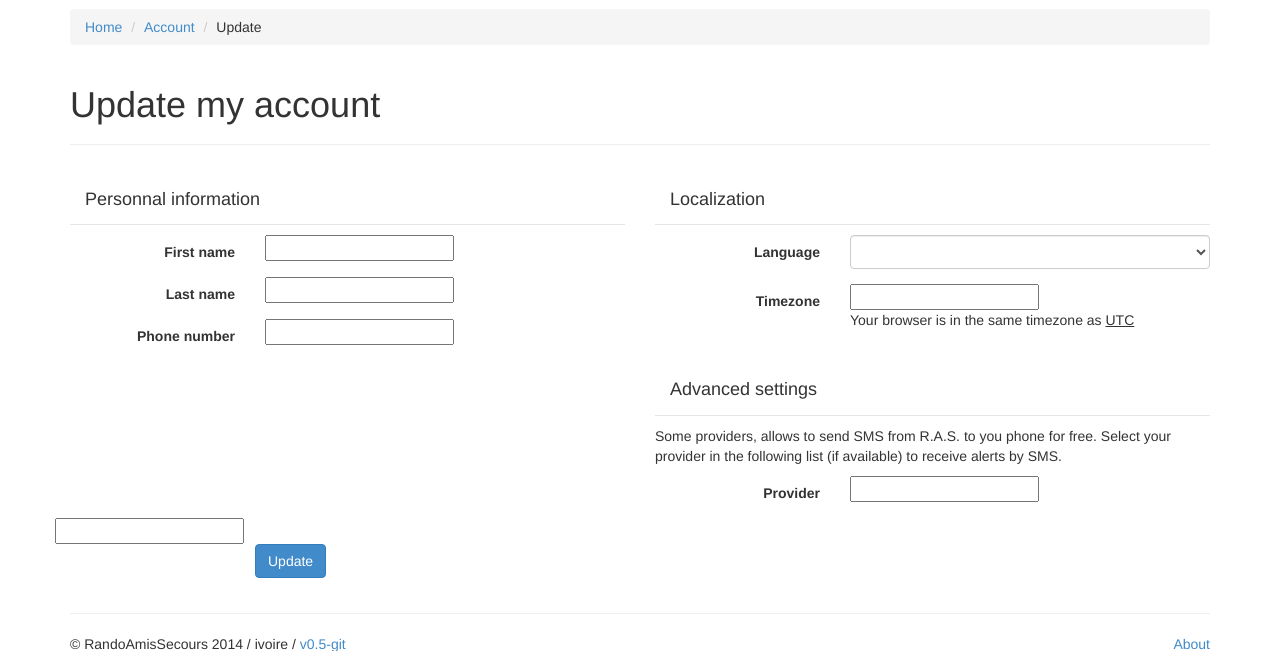
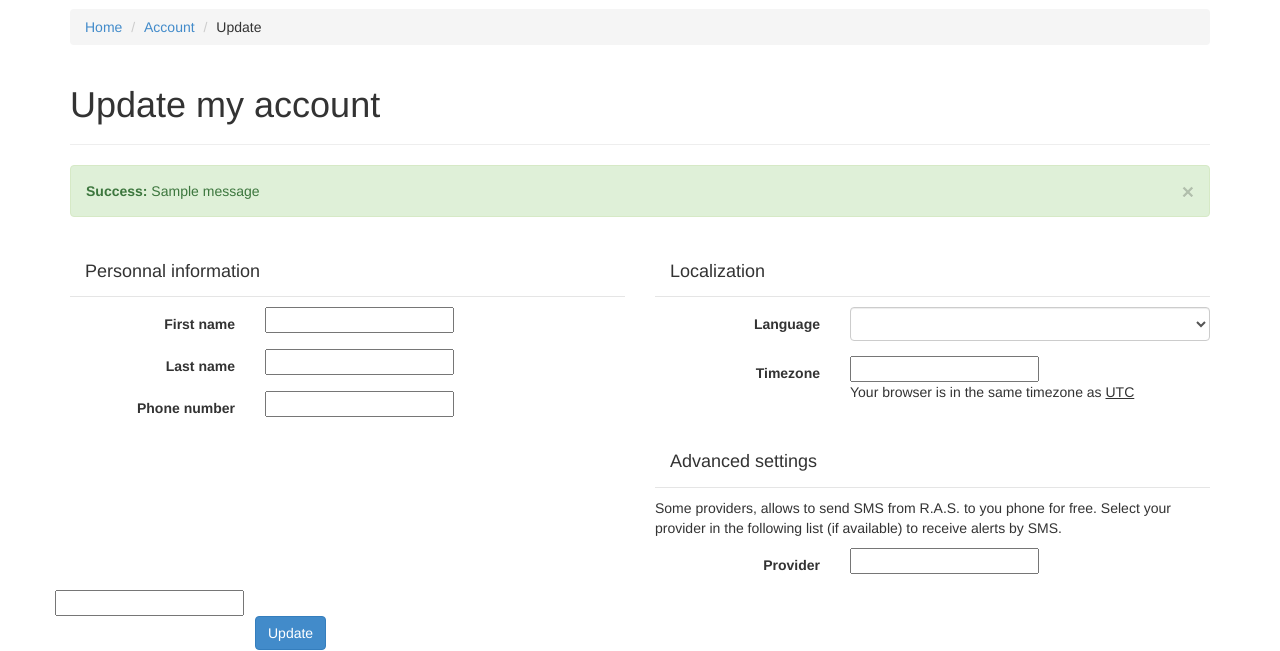
Before and after one commit to ivoire/RandoAmisSecours, a Django app: template RandoAmisSecours/templates/RandoAmisSecours/account/update.html in a window 1280 px wide. Shown: the part 51-702 px from the top of the page. Run offline with Django 3.2, Linux system fonts and the light colour scheme; the template is opened without the code that fills it, so the values that code supplies are empty, except form fields; tables that the repository leaves empty hold one stand-in row (values such as "Sample post"); one stand-in notice (Sample message) is shown; form fields are guessed from the names that the template uses; lists and menus that the app fills with data are empty; some libraries are stand-ins or nearby versions.

Commit message:
Show an error message when redirecting to the update profile page
In this case, the user should know that he was redirected to update the
timezone information.

```diff
--- a/RandoAmisSecours/templates/RandoAmisSecours/account/update.html
+++ b/RandoAmisSecours/templates/RandoAmisSecours/account/update.html
@@ -15,6 +15,19 @@
 <div class="page-header">
   <h1>{% trans "Update my account" %}</h1>
 </div>
+
+{% if messages %}
+<div class="span12">
+  {% for message in messages %}
+  <div class="alert alert-{{ message.tags|default:'danger' }}">
+    <button type="button" class="close" data-dismiss="alert">&times;</button>
+    <strong>{{ message.tags|default:'danger'|capfirst }}:</strong> {{ message }}
+  </div>
+  {% endfor %}
+</div>
+{% endif %}
+
+
 <div class="row">
   <form class="form-horizontal" tole="form" method="post" action="{% url 'accounts.profile.update' %}">
   {% csrf_token %}
--- a/RandoAmisSecours/views/account.py
+++ b/RandoAmisSecours/views/account.py
@@ -212,6 +212,7 @@ def register_confirm(request, user_id, user_hash):
 def profile(request):
     # Force the user to provide language and timezone
     if not request.user.profile.language or request.user.profile.timezone == 'UTC':
+        messages.error(request, _("You should update your timezone. Without it R.A.S. will not work as expected."))
         return HttpResponseRedirect(reverse('accounts.profile.update'))
 
     friend_requests = FriendRequest.objects.filter(to=request.user)
```
